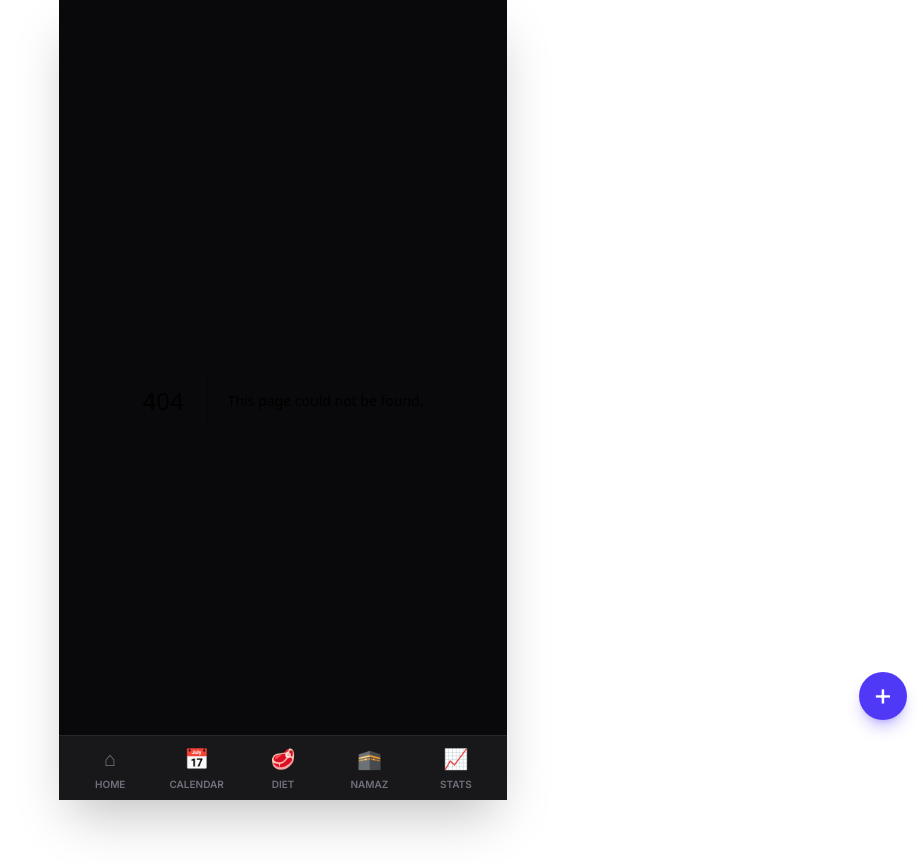
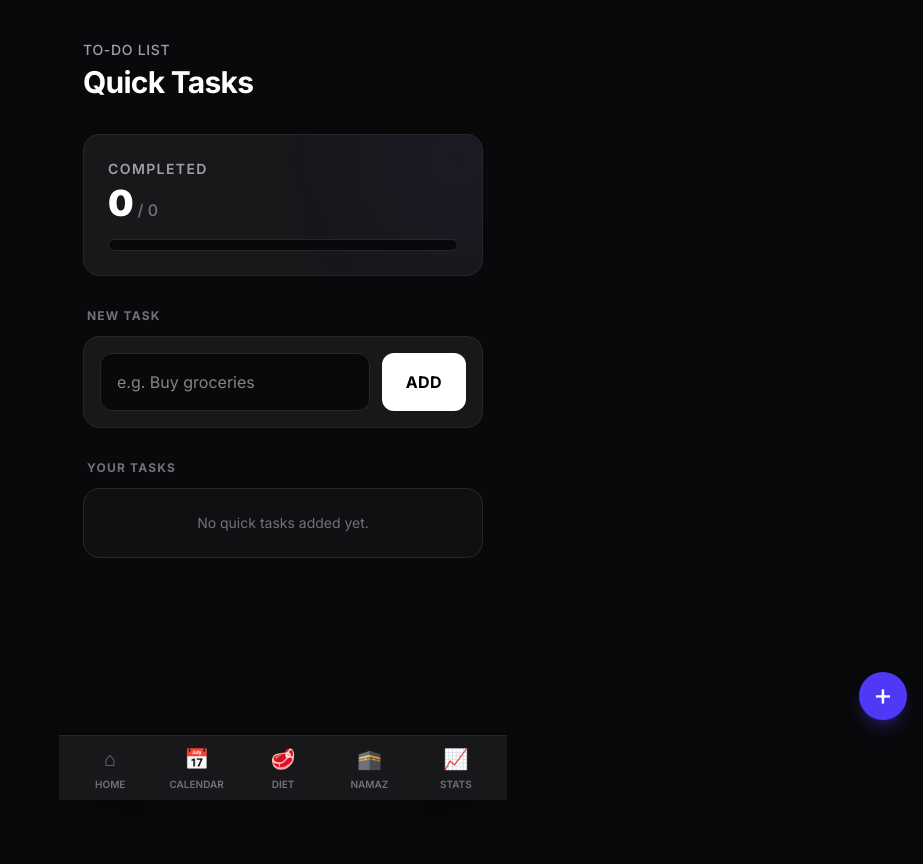
Before and after one commit to Bitsnbytes14/my-habit-tracker, a Next.js app: page /todos in a window 1280 px wide. Before the commit this address had no page. Shown: the whole page, without its empty margins (357-1280 px from the left). Built offline with nearby package versions, Linux system fonts and the light colour scheme.

Commit message:
Add global To-Do functionality independent from schedule

```diff
--- a/src/app/page.tsx
+++ b/src/app/page.tsx
@@ -26,6 +26,9 @@ export default function Dashboard() {
 
   const gymDone = data.gym[today] === true;
   const latestWeight = data.weightLogs.length > 0 ? data.weightLogs[data.weightLogs.length - 1].weight : null;
+
+  const todos = data.todos || [];
+  const todosDone = todos.filter(t => t.done).length;
 
   const displayDate = new Date().toLocaleDateString('en-US', { weekday: 'long', month: 'long', day: 'numeric' });
 
@@ -96,6 +99,14 @@ export default function Dashboard() {
             {gymDone ? 'Completed' : 'Pending'}
           </p>
         </div>
+
+        <div className="bg-zinc-900 border border-zinc-800 rounded-2xl p-4 flex flex-col justify-between col-span-2">
+          <h4 className="text-zinc-400 text-xs font-semibold uppercase mb-2">To-Dos (Global)</h4>
+          <div className="flex justify-between items-baseline">
+            <p className="text-2xl font-bold text-white">{todosDone} <span className="text-sm font-normal text-zinc-500">/ {todos.length}</span></p>
+            <a href="/todos" className="text-sm text-indigo-400 font-semibold hover:text-indigo-300">View List →</a>
+          </div>
+        </div>
       </section>
 
       {/* Quick Add Actions */}
--- /dev/null
+++ b/src/app/todos/page.tsx
@@ -0,0 +1,129 @@
+'use client';
+
+import React, { useState } from 'react';
+import { useLifeOS } from '@/components/LifeOSProvider';
+import { Todo } from '@/lib/types';
+
+export default function TodosPage() {
+  const { data, updateData } = useLifeOS();
+  const todos = data.todos || [];
+
+  const completedCount = todos.filter(t => t.done).length;
+
+  const [text, setText] = useState('');
+
+  const handleAddTodo = () => {
+    if (!text.trim()) return;
+
+    const newTodo: Todo = {
+      id: Date.now().toString(),
+      text: text.trim(),
+      done: false,
+    };
+
+    updateData(prev => ({
+      todos: [...(prev.todos || []), newTodo]
+    }));
+    setText('');
+  };
+
+  const handleToggle = (id: string) => {
+    updateData(prev => ({
+      todos: prev.todos.map(t => t.id === id ? { ...t, done: !t.done } : t)
+    }));
+  };
+
+  const handleDelete = (id: string) => {
+    updateData(prev => ({
+      todos: prev.todos.filter(t => t.id !== id)
+    }));
+  };
+
+  return (
+    <div className="p-6 pb-24">
+      <header className="mb-8 mt-4 relative">
+        <h1 className="text-zinc-400 text-sm font-medium uppercase tracking-wider mb-1">To-Do List</h1>
+        <h2 className="text-3xl font-bold text-white tracking-tight leading-tight">Quick Tasks</h2>
+
+        {/* Progress Tracker */}
+        <div className="mt-8 bg-zinc-900 border border-zinc-800 rounded-2xl p-6 relative overflow-hidden">
+          <div className="absolute top-0 right-0 w-32 h-32 bg-indigo-500/10 rounded-full blur-3xl -mr-10 -mt-10 pointer-events-none"></div>
+          <div className="flex justify-between items-end mb-4 relative z-10">
+            <div>
+              <p className="text-sm text-zinc-400 font-semibold uppercase tracking-widest mb-1">Completed</p>
+              <div className="flex items-baseline gap-1">
+                <span className="text-4xl font-black text-white">{completedCount}</span>
+                <span className="text-zinc-500 font-medium">/ {todos.length}</span>
+              </div>
+            </div>
+          </div>
+
+          <div className="w-full bg-zinc-950 h-3 rounded-full overflow-hidden border border-zinc-800 relative z-10">
+            <div
+              className={`h-full transition-all duration-700 bg-indigo-500`}
+              style={{ width: `${todos.length > 0 ? (completedCount / todos.length) * 100 : 0}%` }}
+            />
+          </div>
+        </div>
+      </header>
+
+      {/* Add Todo Form */}
+      <section className="mb-8">
+        <h3 className="text-xs font-bold text-zinc-500 uppercase tracking-widest mb-3 ml-1">New Task</h3>
+        <div className="bg-zinc-900 border border-zinc-800 p-4 rounded-2xl flex gap-3">
+          <input
+            type="text"
+            placeholder="e.g. Buy groceries"
+            value={text}
+            onChange={e => setText(e.target.value)}
+            onKeyDown={e => e.key === 'Enter' && handleAddTodo()}
+            className="flex-1 w-full bg-zinc-950 border border-zinc-800 rounded-xl p-4 text-white focus:outline-none focus:border-indigo-500 transition-colors"
+          />
+          <button
+             onClick={handleAddTodo}
+             className="px-6 bg-white text-black hover:bg-zinc-200 font-bold tracking-wide uppercase rounded-xl transition-colors"
+           >
+             Add
+           </button>
+        </div>
+      </section>
+
+      {/* Todos List */}
+      <section>
+        <h3 className="text-xs font-bold text-zinc-500 uppercase tracking-widest mb-3 ml-1">Your Tasks</h3>
+        {todos.length === 0 ? (
+          <div className="bg-zinc-900/50 border border-zinc-800 rounded-2xl p-6 text-center text-zinc-500 text-sm">
+            No quick tasks added yet.
+          </div>
+        ) : (
+          <div className="space-y-3">
+            {todos.map((t) => (
+              <div key={t.id} className={`flex justify-between items-center bg-zinc-950 border p-4 rounded-xl group relative overflow-hidden transition-colors ${t.done ? 'border-indigo-500/30 bg-indigo-950/20' : 'border-zinc-800'}`}>
+                {t.done && <div className="absolute left-0 top-0 bottom-0 w-1 bg-indigo-500/50"></div>}
+
+                <div className="flex items-center gap-4 flex-1">
+                  <button
+                    onClick={() => handleToggle(t.id)}
+                    className={`w-6 h-6 rounded-full border-2 flex items-center justify-center transition-colors ${t.done ? 'border-indigo-500 bg-indigo-500 text-white' : 'border-zinc-600 hover:border-indigo-400'}`}
+                  >
+                    {t.done && <span className="text-xs font-bold">✓</span>}
+                  </button>
+                  <span className={`font-medium transition-all ${t.done ? 'text-zinc-500 line-through' : 'text-white'}`}>
+                    {t.text}
+                  </span>
+                </div>
+
+                <button
+                  onClick={() => handleDelete(t.id)}
+                  className="w-10 h-10 flex items-center justify-center text-zinc-600 hover:text-red-500 bg-zinc-900 rounded-full transition-colors ml-2 flex-shrink-0"
+                >
+                  ✕
+                </button>
+              </div>
+            ))}
+          </div>
+        )}
+      </section>
+    </div>
+  );
+}
--- a/src/lib/storage.ts
+++ b/src/lib/storage.ts
@@ -6,6 +6,7 @@ export const getDefaultData = (): LifeOSData => ({
   tasks: [],
   gym: {},
   meals: [],
+  todos: [],
   prayers: {},
   journal: {},
   weightLogs: [],
```
Also changed, not shown: src/lib/types.ts (+7 -0 lines).
